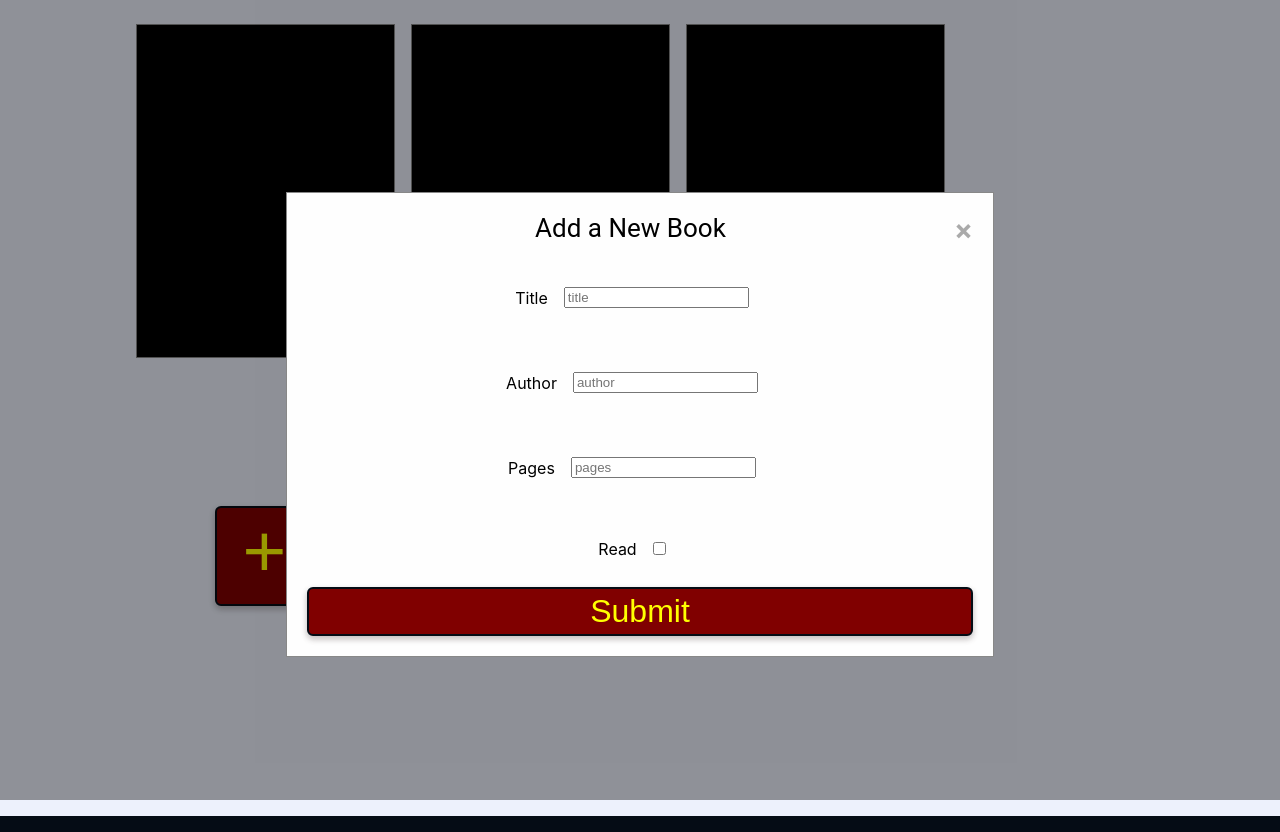
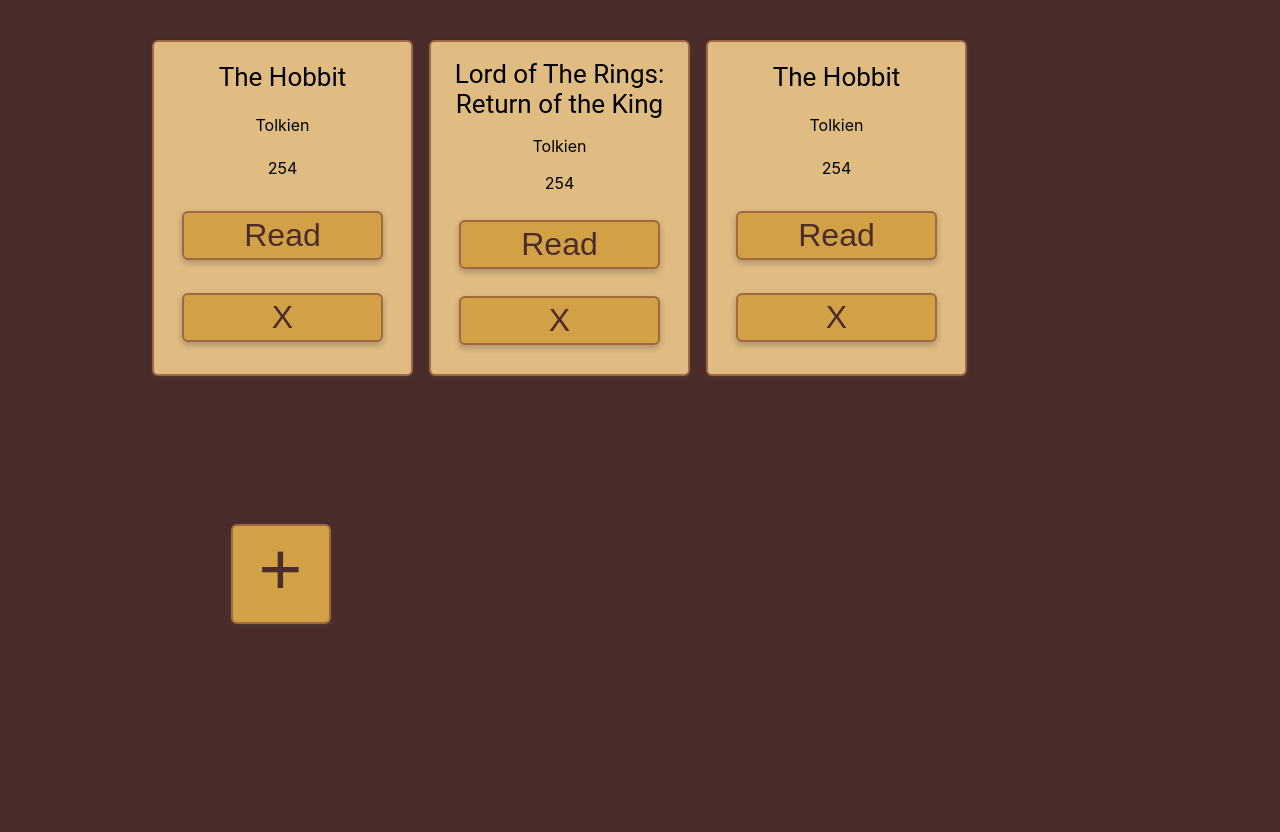
Before and after one commit to ryan3738/tic-tac-toe, a website: page index.html in a window 1280 px wide. Shown: the top 832 px of the page. Drawn offline with Linux system fonts and the light colour scheme.

Commit message:
style updates

```diff
--- a/index.html
+++ b/index.html
@@ -19,7 +19,7 @@
   <div id="newBookModal" class="modal">
     <!-- Modal content -->
     <div class="modal-content">
-      <span class="close">&times;</span>
+      <span class="close" title="Close">&times;</span>
       <h2>Add a New Book</h2>
       <form>
         <fieldset>
@@ -71,12 +71,12 @@
 
 <div id="container">
 
+  <!-- <div class="bookCard"></div>
   <div class="bookCard"></div>
-  <div class="bookCard"></div>
-  <div class="bookCard"></div>
+  <div class="bookCard"></div> -->
   <div class="cardWrapper">
 
-    <button type="button" id="addBookButton">
+    <button type="button" id="addBookButton" title="Add Book">
       +
     </button>
   </div>
--- a/scripts.js
+++ b/scripts.js
@@ -1,6 +1,14 @@
+const container = document.querySelector('#container')
+const addBookButton = document.querySelector('#addBookButton')
+
 const myLibrary = [
   { title: 'The Hobbit', author: 'Tolkien', pages: 254, read: true },
-  { title: 'The Hobbit', author: 'Tolkien', pages: 254, read: true },
+  {
+    title: 'Lord of The Rings: Return of the King',
+    author: 'Tolkien',
+    pages: 254,
+    read: true,
+  },
   { title: 'The Hobbit', author: 'Tolkien', pages: 254, read: true },
 ]
 
@@ -39,7 +47,7 @@ window.onclick = function (event) {
 // 5. Allow user to delete book from library on button press
 // 6. Store users library in local storage
 
-function Book() {
+function Book(title, author, pages, haveRead) {
   // the constructor...
   this.title = title
   this.author = author
@@ -50,9 +58,48 @@ function Book() {
   }
 }
 
+function displayBooks() {
+  // Cycle through books in library and create a book card for each book
+  for (const eachBook of myLibrary) {
+    const bookCard = document.createElement('div')
+    const bookTitle = document.createElement('h2')
+    const bookAuthor = document.createElement('p')
+    const bookPages = document.createElement('p')
+    const read = document.createElement('button')
+    const removeBook = document.createElement('button')
+
+    read.id = 'readButton'
+    read.title = 'Read'
+    read.innerHTML = 'Read'
+
+    removeBook.innerHTML = 'X'
+    removeBook.title = 'Remove Book'
+    removeBook.id = 'deleteBookButton'
+
+    bookCard.className = 'bookCard'
+    bookTitle.innerHTML = eachBook.title
+    bookCard.appendChild(bookTitle)
+    bookAuthor.innerHTML = eachBook.author
+    bookCard.appendChild(bookAuthor)
+    bookPages.innerHTML = eachBook.pages
+    bookCard.appendChild(bookPages)
+    bookCard.appendChild(read)
+
+    bookCard.appendChild(removeBook)
+
+    // bookCard.innerHTML = eachBook.title
+    // bookCard.addEventListener('mouseover', changeBackgroundColor)
+    container.insertBefore(bookCard, container.childNodes[0])
+  }
+}
+
+// Make the intial grid
+// window.onload = makeGrid
+displayBooks()
+
 // Function that loops through the array and displays each book on the page.
 function addBookToLibrary() {
   // do stuff here
 }
 
-const theHobbit = new Book('The Hobbit', 'J.R.R. Tolkien', 295, 'not read yet')
+// const theHobbit = new Book('The Hobbit', 'J.R.R. Tolkien', 295, 'not read yet')
--- a/styles.css
+++ b/styles.css
@@ -33,8 +33,6 @@ html,
 body {
 	margin:0;
 	padding:0;
-  width: 100%;
-  height: 100%;
 }
 /* /END RESET */
 body {
@@ -171,34 +169,40 @@ html[xmlns] .clearfix {
   --color-700: #303a4e;
   --color-800: #1c2330;
   --color-900: #050c15;
-}
 
+  /* CSS HSL */
+--dark-purple: hsla(331, 28%, 16%, 1);
+--medium-turquoise: hsla(176, 56%, 55%, 1);
+--blue-violet-crayola: hsla(257, 46%, 59%, 1);
+--naples-yellow: hsla(50, 100%, 71%, 1);
+--atomic-tangerine: hsla(19, 90%, 70%, 1);
 
+--brown-coffee: #4A2C2A;
+--metallic-bronze: #9F6841;
+--burlywood: #e0bb82;
+--satin-sheen-gold: #d2a146;
+--metallic-orange: #DA680F;
 
-  body{
-  color: var(--color-50);;
-  display: flex;
-  flex-direction: column;
-  justify-content: center;
-  align-items: center;
-  max-width: 100%;
-  min-height: 100vh;
-  height: 100vh;
-  width: 100vw;
-  background: var(--color-900);
-	text-align: center;
-	font-size: 1rem;
+--background-color: var(--brown-coffee);
+--card-color: var(--burlywood);
+--border-color: var(--metallic-bronze);
+--highlight-color: var(--metallic-orange);
+--accent-color: var(--satin-sheen-gold);
+
+--box-shadow:  rgba(196, 166, 166, 0.16) 0px 3px 6px, rgba(0, 0, 0, 0.23) 0px 3px 6px;
+
 
 }
 
  /* The Modal (background) */
 .modal {
   /* Hidden by default */
-  /* display: none; */
+  display: none;
   position: fixed; /* Stay in place */
   z-index: 1; /* Sit on top */
   left: 0;
   top: 0;
+  border-radius: 6px;
   width: 100%; /* Full width */
   height: 100%; /* Full height */
   overflow: auto; /* Enable scroll if needed */
@@ -213,6 +217,7 @@ html[xmlns] .clearfix {
   margin: 15% auto; /* 15% from the top and centered */
   padding: 20px;
   border: 1px solid #888;
+  border-radius: 6px;
   width: 80%; /* Could be more or less, depending on screen size */
   max-width: 666px;
 }
@@ -238,41 +243,21 @@ html[xmlns] .clearfix {
   height: auto;
 }
   main{
+  text-align: center;
   display: flex;
   flex-direction: column;
   justify-content: flex-start;
   align-items: center;
-  min-height: 100%;
-  width: 100vw;
-  height: auto;
-  background: var(--color-50);
+  min-height: 100vh;
+  width: 100%;
+  height: 100%;
+  background: var(--background-color);
   padding: 1rem;
   /* margin: 1rem; */
 
 
 }
 
-
-
-/* #display{
-  grid-area: display;
-  display: block;
-  flex-direction: row;
-  justify-content: flex-end;
-  align-items: center;
-  background: var(--color-100);
-  border-radius: 0.375rem;
-  color: black;
-  margin: 1;
-  padding: 1rem;
-  font-size: 1.125rem;
-  min-height: 3rem;
-  height: auto;
-  max-width: calc(400px - 2rem);
-  width: 100%;
-  word-wrap: break-word;
-  overflow-wrap: break-word;
-} */
 
 /* Form styles */
 fieldset{
@@ -306,24 +291,26 @@ button{
   /* margin: 1rem; */
   /* aspect-ratio: 1; */
   padding: 0.25rem;
-  background: maroon;
-  color: yellow;
+  margin: 0.75rem;
+  background: #d2a146;
+  color: var(--brown-coffee);
   transition: all 0.3s;
-  border: 0.125rem solid var(--color-900);
-  box-shadow: rgba(196, 166, 166, 0.16) 0px 3px 6px, rgba(0, 0, 0, 0.23) 0px 3px 6px;
+  border: 0.125rem solid var(--border-color);
+  box-shadow: var(--box-shadow);
   opacity: 1;
 }
 button:hover, :focus{
   opacity: 0.8;
-  border-color: blue;
-  /* background: lightgray; */
+  border-color: var(--highlight-color);
+  padding: .5rem;
+  margin: .5rem;
   /* color: yellow; */
 }
 
 button:active{
   opacity: 0.5;
   border : 0.25rem solid blue;
-  color: var(--color-500);
+  /* color: var(--color-500); */
 
 }
 
@@ -399,8 +386,13 @@ button:active{
 }
 
 .bookCard{
-  background: black;
-  border: 1px solid #888;
+  display: flex;
+  flex-direction: column;
+  justify-content: space-around;
+  background: var(--card-color);
+  border: 2px solid var(--border-color);
+  box-shadow: var(--box-shadow);
+  border-radius: 6px;
   height: 300px;
   width: 225px;
   padding: 1rem;
```
